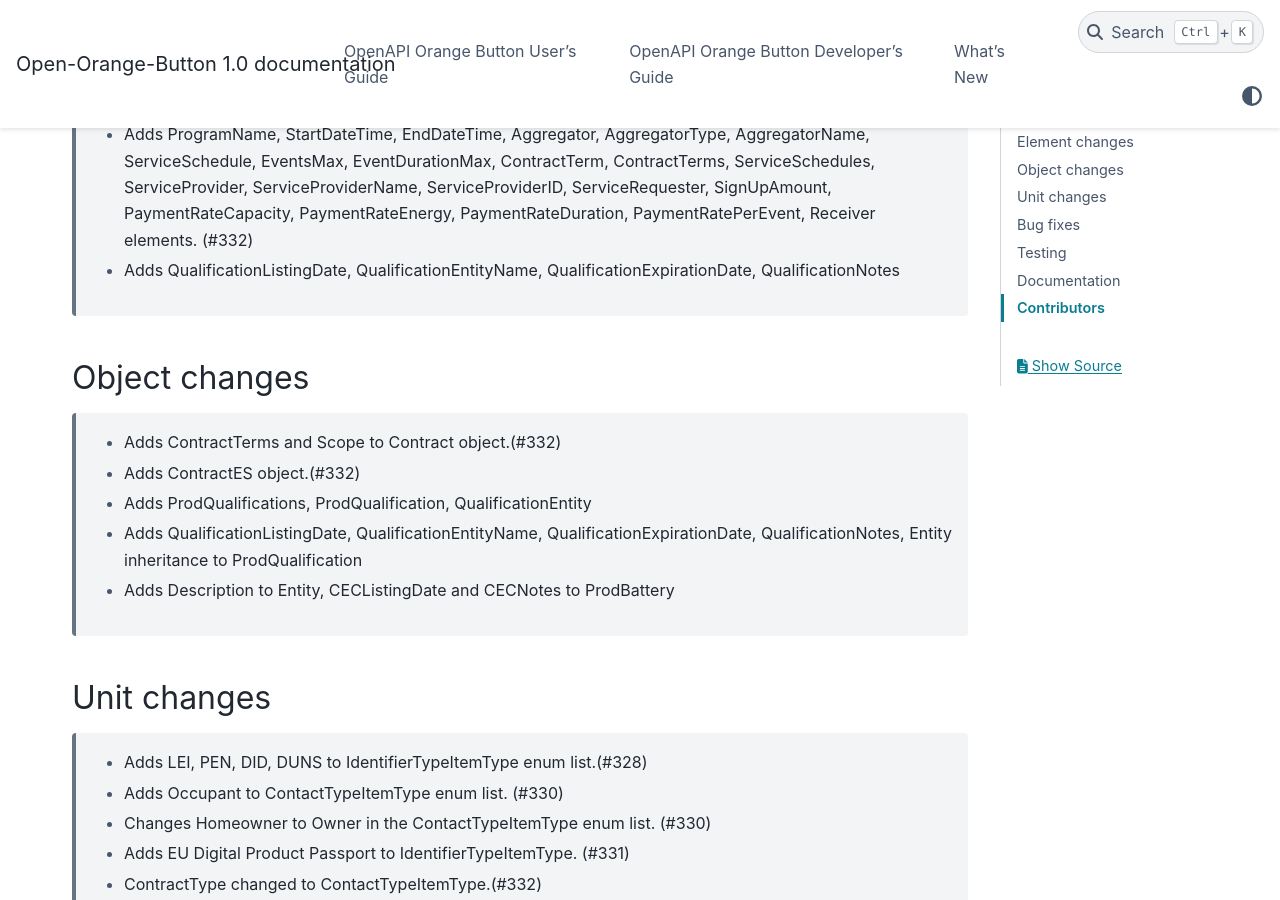
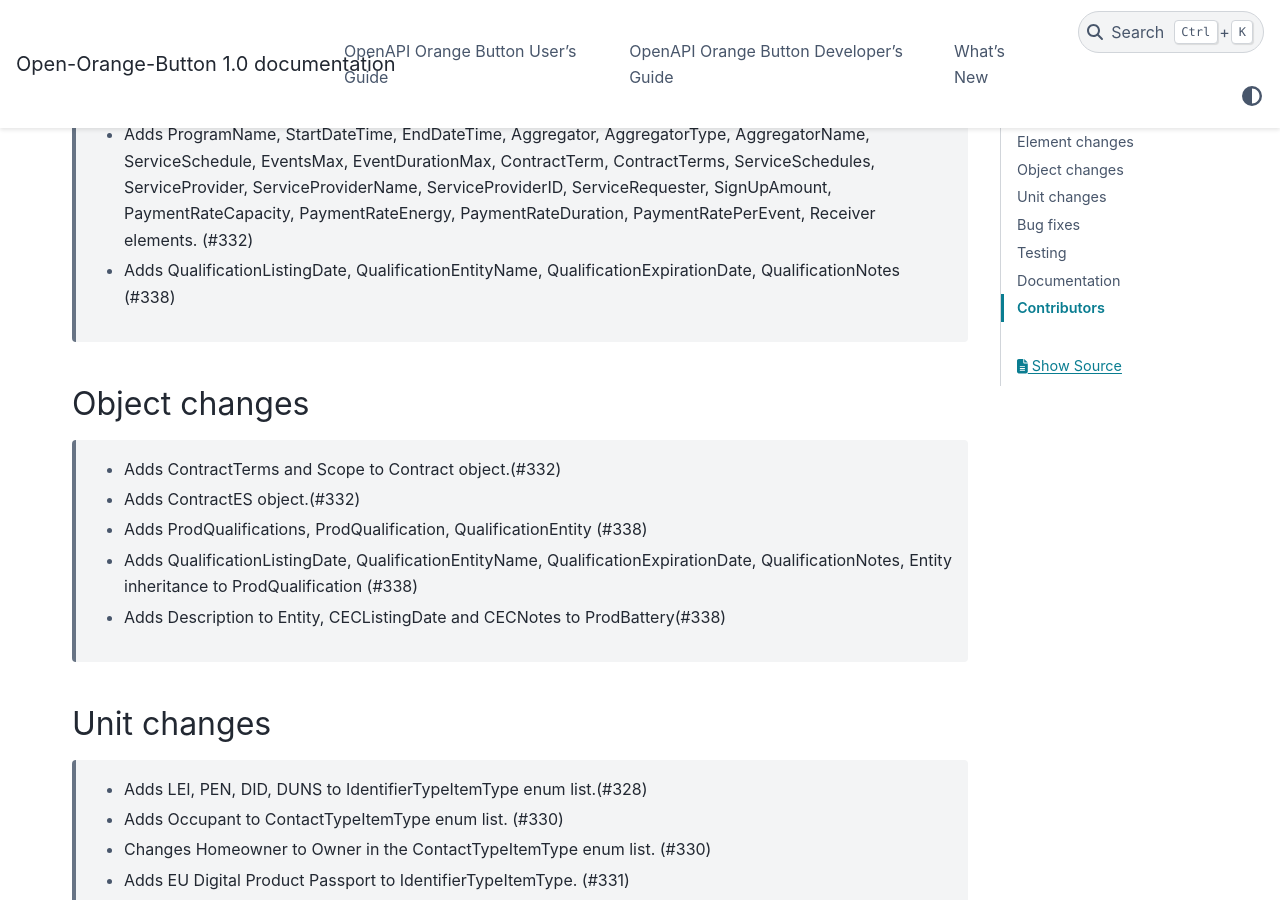
Before and after one commit to Open-Orange-Button/Orange-Button-Taxonomy, a Sphinx documentation site: the page built from docs/sphinx/source/whatsnew/whatsnew_dev.rst, in a window 1280 px wide and 900 px high, scrolled down 249 px. Built offline with Sphinx 7.4.7 and the PyData theme 0.15.4, drawn with Linux system fonts in a browser that asks for light colours.

Commit message:
Adds pr reference to whatsnew_dev.rst

```diff
--- a/docs/sphinx/source/whatsnew/whatsnew_dev.rst
+++ b/docs/sphinx/source/whatsnew/whatsnew_dev.rst
@@ -7,15 +7,15 @@ XXXX.0.0
 Element changes
 ~~~~~~~~~~~~~~~
  * Adds ProgramName, StartDateTime, EndDateTime, Aggregator, AggregatorType, AggregatorName, ServiceSchedule, EventsMax, EventDurationMax, ContractTerm, ContractTerms, ServiceSchedules, ServiceProvider, ServiceProviderName, ServiceProviderID, ServiceRequester, SignUpAmount, PaymentRateCapacity, PaymentRateEnergy, PaymentRateDuration, PaymentRatePerEvent, Receiver elements. (#332)
- * Adds QualificationListingDate, QualificationEntityName, QualificationExpirationDate, QualificationNotes
+ * Adds QualificationListingDate, QualificationEntityName, QualificationExpirationDate, QualificationNotes (#338)
 
 Object changes
 ~~~~~~~~~~~~~~
  * Adds ContractTerms and Scope to Contract object.(#332)
  * Adds ContractES object.(#332)
- * Adds ProdQualifications, ProdQualification, QualificationEntity
- * Adds QualificationListingDate, QualificationEntityName, QualificationExpirationDate, QualificationNotes, Entity inheritance to ProdQualification
- * Adds Description to Entity, CECListingDate and CECNotes to ProdBattery
+ * Adds ProdQualifications, ProdQualification, QualificationEntity (#338)
+ * Adds QualificationListingDate, QualificationEntityName, QualificationExpirationDate, QualificationNotes, Entity inheritance to ProdQualification (#338)
+ * Adds Description to Entity, CECListingDate and CECNotes to ProdBattery(#338)
 
 Unit changes
 ~~~~~~~~~~~~
```
